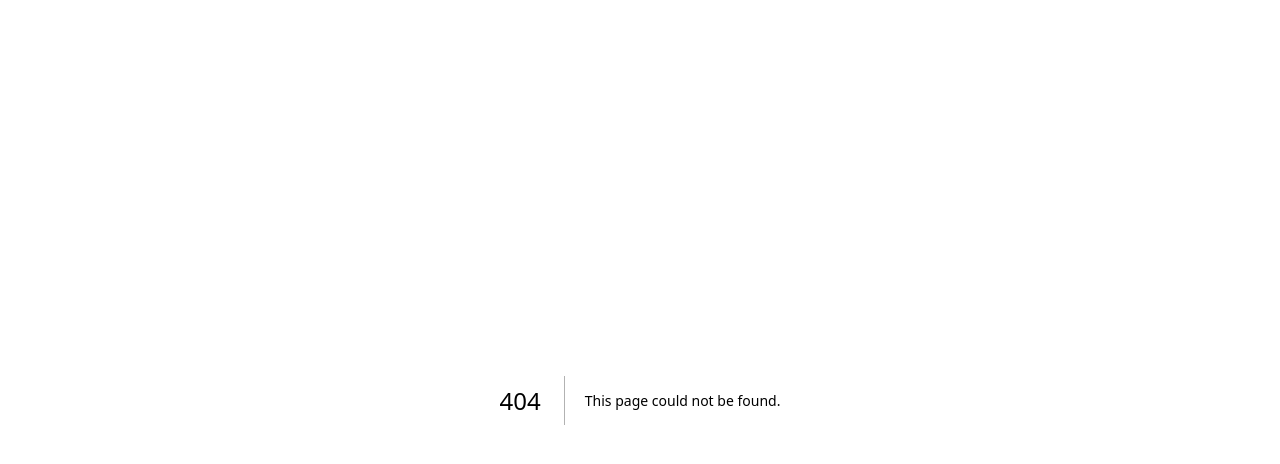
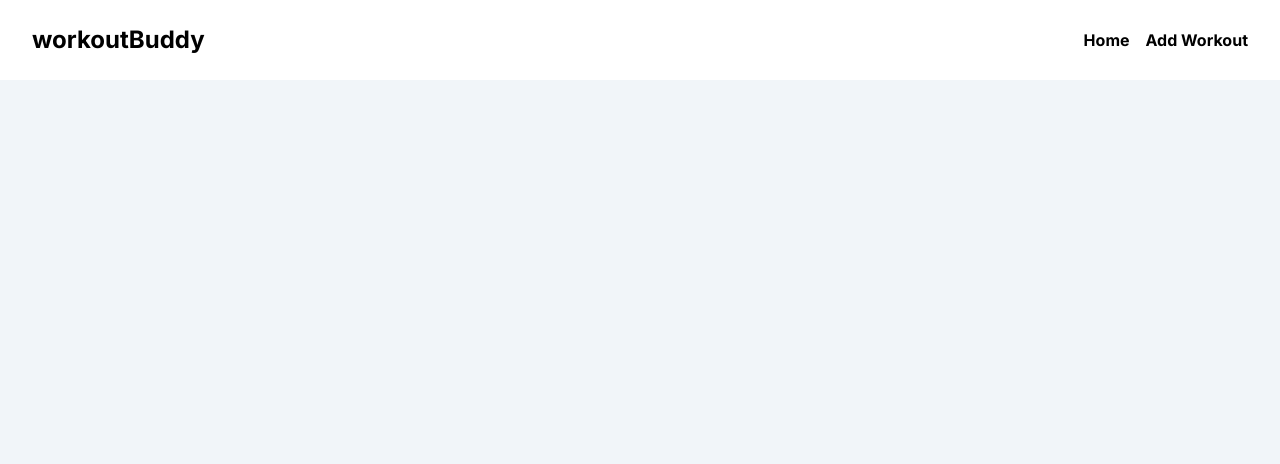
Before and after one commit to YounesOuterbah/NEXT-MERN-APP, a Next.js app in the folder frontend/: page /workouts in a window 1280 px wide. Before the commit this address had no page. Shown: the top 464 px of the page. Built offline with nearby package versions, Linux system fonts and the light colour scheme.

Commit message:
download cors package i fetchData with nextJS and learning through the docs

```diff
--- a/frontend/src/app/layout.js
+++ b/frontend/src/app/layout.js
@@ -1,17 +1,21 @@
-import { Inter } from 'next/font/google'
-import './globals.css'
+import { Inter } from "next/font/google";
+import "./globals.css";
+import Navbar from "./navbar/page";
 
-const inter = Inter({ subsets: ['latin'] })
+const inter = Inter({ subsets: ["latin"] });
 
 export const metadata = {
-  title: 'Create Next App',
-  description: 'Generated by create next app',
-}
+  title: "Create Next App",
+  description: "Generated by create next app",
+};
 
 export default function RootLayout({ children }) {
   return (
     <html lang="en">
-      <body className={inter.className}>{children}</body>
+      <body className={inter.className}>
+        <Navbar />
+        {children}
+      </body>
     </html>
-  )
+  );
 }
--- /dev/null
+++ b/frontend/src/app/navbar/page.js
@@ -0,0 +1,19 @@
+import Link from "next/link";
+
+export default function Navbar() {
+  return (
+    <div className="container">
+      <div className="navbar w-full h-20 flex items-center justify-between text-2xl font-bold">
+        workoutBuddy
+        <ul className="flex text-base">
+          <Link className="cursor-pointer mr-4" href="/">
+            Home
+          </Link>
+          <Link className="cursor-pointer" href="/workouts">
+            Add Workout
+          </Link>
+        </ul>
+      </div>
+    </div>
+  );
+}
--- a/frontend/src/app/page.js
+++ b/frontend/src/app/page.js
@@ -1,3 +1,32 @@
+"use client";
+import { useEffect, useState } from "react";
+
 export default function Home() {
-  return <div className="container">Hello From NextJS</div>;
+  const [workouts, setWorkouts] = useState([]);
+
+  const fetchData = async () => {
+    const response = await fetch("http://localhost:3001/api/workouts");
+    const data = await response.json();
+    setWorkouts(data);
+  };
+  useEffect(() => {
+    fetchData();
+  }, []);
+  return (
+    <>
+      <div className="landing bg-slate-100 h-screen">
+        <div className="container">
+          <div className="box p-2">
+            {workouts.map((workout) => (
+              <div key={workout._id} className="card p-2 bg-gray-500 text-white m-2 rounded">
+                <h3 className="text-red-400 font-bold text-2xl">{workout.title}</h3>
+                <h3>Workout Load: {workout.load}</h3>
+                <h3>Number Of Reps: {workout.reps}</h3>
+              </div>
+            ))}
+          </div>
+        </div>
+      </div>
+    </>
+  );
 }
--- /dev/null
+++ b/frontend/src/app/workouts/page.js
@@ -0,0 +1,3 @@
+export default function test() {
+  return <div className="landing bg-slate-100 h-screen"></div>;
+}
--- a/package.json
+++ b/package.json
@@ -10,6 +10,7 @@
   "author": "",
   "license": "ISC",
   "dependencies": {
+    "cors": "^2.8.5",
     "dotenv": "^16.3.1",
     "express": "^4.18.2",
     "express-async-handler": "^1.1.4",
```
Also changed, not shown: 2 other files (tests, documents, lock files or other folders).
